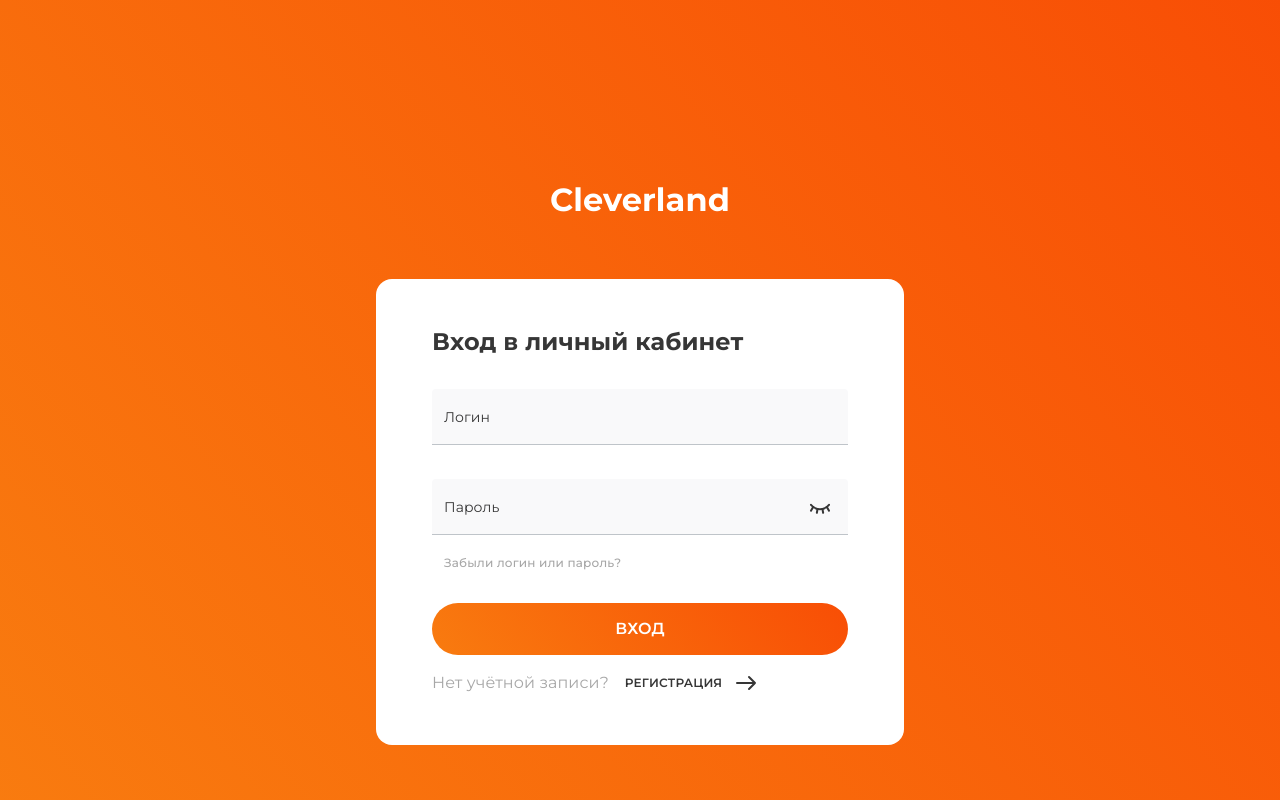
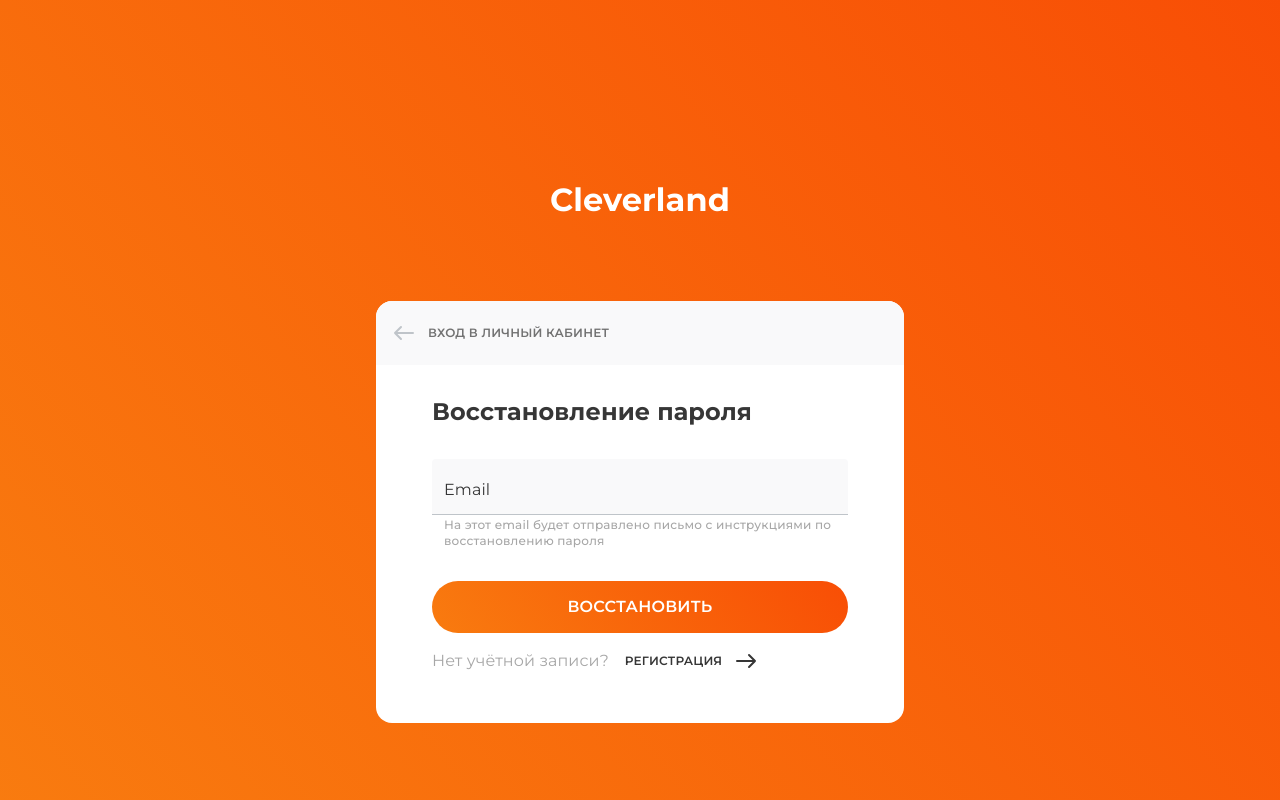
Before and after one commit to ClevertecFrontendLab/Tanya-Lagoida, a React (Create React App) app: page /#/forgot-pass in a window 1280 px wide. Built offline with nearby package versions, Linux system fonts and the light colour scheme.

Commit message:
sprint5: creating reset password form

```diff
--- a/src/authorization/form-component.tsx
+++ b/src/authorization/form-authorization-component.tsx
@@ -45,7 +45,7 @@ type TFormComponentTypes = {
     authorization: MutationTrigger<MutationDefinition<TAuthorizationRequest, BaseQueryFn<string | FetchArgs, unknown, FetchBaseQueryError, { shout?: boolean }, FetchBaseQueryMeta>, never, TAuthorizationResponse, 'userApi'>>
 }
 
-export const FormComponent: React.FC<TFormComponentTypes> = ({authorization, error}) => {
+export const FormAuthorizationComponent: React.FC<TFormComponentTypes> = ({authorization, error}) => {
     const isMobileView = useMediaQuery(`${device.mobileS}`);
     const {register, handleSubmit,  formState: {touchedFields}} = useForm<TAuthorizationRequest>();
     const dispatch = useAppDispatch();
@@ -124,9 +124,11 @@ export const FormComponent: React.FC<TFormComponentTypes> = ({authorization, err
                             </AssistiveTextBox>
                             <AssistiveTextBox>
                                 {error && error.status === 400
-                                    ? <AssistiveTextAllError>
+                                    ? <NavLink to="/forgot-pass">
+                                    <AssistiveTextAllError>
                                         <LabelText variantText="small500">Восстановить?</LabelText>
                                     </AssistiveTextAllError>
+                                    </NavLink>
                                     :
                                     <AssistiveText>
                                         Забыли логин или пароль?
--- a/src/authorization/login-to-personal-account.tsx
+++ b/src/authorization/login-to-personal-account.tsx
@@ -1,7 +1,7 @@
 import React from 'react';
 import {useAuthorizationMutation} from '../services/login-service';
 import {Loader} from '../loader/loader';
-import {FormComponent} from './form-component';
+import {FormAuthorizationComponent} from './form-authorization-component';
 
 export const LoginToPersonalAccount = () => {
     const [authorization, {isLoading, isError, error}] = useAuthorizationMutation();
@@ -10,11 +10,11 @@ export const LoginToPersonalAccount = () => {
     if (isLoading) {
         return <>
              <Loader />
-            <FormComponent authorization={authorization} error={error}/>
+            <FormAuthorizationComponent authorization={authorization} error={error}/>
         </>
     }
 
     return (
-        <FormComponent authorization={authorization} error={error}/>
+        <FormAuthorizationComponent authorization={authorization} error={error}/>
     );
 };
--- a/src/authorization/styles.ts
+++ b/src/authorization/styles.ts
@@ -42,7 +42,12 @@ export const TextFields = styled.div`
     input::placeholder {
         color: transparent;
     }
-
+    input ~ label {
+        letter-spacing: 0.1px;
+        font-size: 16px;
+        font-weight: 400;
+        line-height: 24px;
+    }
     input:focus ~ label,
     input:not(:placeholder-shown) ~ label {
         display: block;
@@ -55,7 +60,6 @@ export const TextFields = styled.div`
         font-weight: 500;
         line-height: 16px;
     }
-
     img {
         cursor: pointer;
         position: absolute;
--- a/src/index.tsx
+++ b/src/index.tsx
@@ -12,8 +12,10 @@ import './index.css';
 import {store} from './store/store';
 import { BookPage } from './pages/components/book-card-page/book-page';
 import {LoginToPersonalAccount} from './authorization/login-to-personal-account';
-import {RegistrationForm} from './registration/registration';
 import {RegistrationContainer} from './registration/registration-container';
+import {
+    PasswordResetContainer
+} from './password-recovery/password-reset-container';
 
 const root = ReactDOM.createRoot(document.getElementById('root') as HTMLElement);
 
@@ -24,7 +26,7 @@ root.render(
                 <Routes>
                     <Route path="/auth" element={<LoginToPersonalAccount/>}/>
                     <Route path="/registration" element={<RegistrationContainer/>}/>
-                    <Route path="/forgot-pass" element={<LoginToPersonalAccount/>}/>
+                    <Route path="/forgot-pass" element={<PasswordResetContainer/>}/>
                     <Route path="/" element={<Layout/>}>
 
                         <Route element={<LayoutMainPage/>}>
--- /dev/null
+++ b/src/pages/images/arrow.tsx
@@ -0,0 +1,12 @@
+import React from 'react';
+
+type TArrowProps = {
+    stroke: string
+}
+
+export const Arrow = ({stroke}: TArrowProps) => (
+    <svg width="24" height="24" viewBox="0 0 24 24" xmlns="http://www.w3.org/2000/svg">
+        <path d="M15 6L21 12M21 12L15 18M21 12H3" stroke={stroke} strokeWidth="2"
+              strokeLinecap="round" strokeLinejoin="round"/>
+    </svg>
+);
--- /dev/null
+++ b/src/password-recovery/password-reset-container.tsx
@@ -0,0 +1,20 @@
+import React from 'react';
+
+import {useRegistrationMutation} from '../services/login-service';
+import {Loader} from '../loader/loader';
+import {PasswordReset} from './password-reset';
+
+export const PasswordResetContainer = () => {
+    const [registration, {isLoading, isError, error}] = useRegistrationMutation();
+
+    if (isLoading) {
+        return <>
+            <Loader />
+            <PasswordReset registration={registration} error={error}/>
+        </>
+    }
+
+    return (
+        <PasswordReset error={error} registration={registration} />
+    );
+};
--- /dev/null
+++ b/src/password-recovery/password-reset.tsx
@@ -0,0 +1,133 @@
+import React from 'react';
+
+import {Navigate, NavLink} from 'react-router-dom';
+import {SubmitHandler, useForm} from 'react-hook-form';
+
+import {ButtonComponent} from '../pages/components/button/button-component';
+import {LabelText} from '../pages/labels/labels';
+import arrow from '../pages/images/arrow.svg';
+import {useMediaQuery} from '../pages/hooks/use-media-query';
+import {device} from '../pages/main/styles';
+
+import {TRegistrationRequest} from '../services/login-service-types';
+import {useAppDispatch} from '../store/store';
+import {
+    AllForm,
+    AssistiveText, AssistiveTextError,
+    BottomFrame,
+    HeaderLogin,
+    InputStyles,
+    LabelBox,
+    Registration,
+    TextFields
+} from '../authorization/styles';
+import {
+    AssistiveTextBoxReset, ButtonAndBottomFrameReset,
+    FormAllContainerPasswordReset,
+    FormBox, FormContainerReset, LoginContainerReset,
+    LoginToPersonalAccount
+} from './styles';
+import {Arrow} from '../pages/images/arrow';
+import {EColors} from '../pages/themes/themes';
+
+type TFormComponentTypes = {
+    error: any
+    registration: any
+}
+
+export const PasswordReset: React.FC<TFormComponentTypes> = ({
+    error,
+    registration
+}) => {
+    const isMobileView = useMediaQuery(`${device.mobileS}`);
+    const dispatch = useAppDispatch();
+    const {
+        register,
+        handleSubmit,
+        formState: { errors }
+    } = useForm<TRegistrationRequest>({mode: 'onTouched'});
+    const onSubmit: SubmitHandler<TRegistrationRequest> = async (data) => {
+        try {
+            const response = await registration(data).unwrap();
+        } catch (error) {
+            console.log(error);
+        }
+    };
+
+    const user = localStorage.getItem('user');
+    if (user) {
+        return <Navigate to="/"/>;
+    }
+
+    return (
+        <AllForm>
+            <LoginContainerReset>
+                <HeaderLogin>
+                    <LabelText
+                        variantText={isMobileView ? 'medium18LS' : 'large'}>Cleverland</LabelText>
+                </HeaderLogin>
+                <FormAllContainerPasswordReset>
+                    <NavLink to="/auth">
+                    <LoginToPersonalAccount>
+                        <Arrow stroke={EColors.GreyBorder}/>
+                        <LabelText
+                            variantText="small500LS">вход в личный кабинет</LabelText>
+                    </LoginToPersonalAccount>
+                    </NavLink>
+                    <FormBox>
+                        <LabelText
+                            variantText="large24">Восстановление пароля</LabelText>
+                        <FormContainerReset
+                            onSubmit={handleSubmit(onSubmit)}>
+                            <TextFields>
+                                <InputStyles
+                                    id="email"
+                                    aria-invalid={errors.email ? "true" : "false"}
+                                    {...register('email', {
+                                        required: true,
+                                        pattern: /^([a-z0-9_-]+\.)*[a-z0-9_-]+@[a-z0-9_-]+(\.[a-z0-9_-]+)*\.[a-z]{2,6}$/i
+                                    })}
+
+                                    placeholder="Email"/>
+                                <LabelBox htmlFor="email">Email</LabelBox>
+                                <AssistiveTextBoxReset>
+                                    {
+                                        errors.email
+                                            ?
+                                            <AssistiveTextError>
+                                                Введите корректный e-mail
+                                            </AssistiveTextError>
+                                            :
+                                            <AssistiveText>
+                                                На этот email  будет отправлено письмо с инструкциями по восстановлению пароля
+                                            </AssistiveText>
+                                    }
+                                </AssistiveTextBoxReset>
+                            </TextFields>
+                            <ButtonAndBottomFrameReset>
+                                <ButtonComponent
+                                    type="submit"
+                                    height={isMobileView ? '40px' : '52px'}
+                                    width={isMobileView ? '255px' : '416px'}
+                                    status="inStock"><LabelText
+                                    variantText={isMobileView ? 'smallLS' : 'medium16LS'}>восстановить</LabelText>
+                                </ButtonComponent>
+                                <BottomFrame>
+                                    <LabelText
+                                        variantText='medium16LH24'>Нет
+                                        учётной записи?</LabelText>
+                                    <NavLink to="/registration">
+                                        <Registration>
+                                            <LabelText variantText="smallLS">Регистрация</LabelText>
+                                            <Arrow stroke={EColors.Inherit}/>
+                                        </Registration>
+                                    </NavLink>
+                                </BottomFrame>
+                            </ButtonAndBottomFrameReset>
+                        </FormContainerReset>
+                    </FormBox>
+                </FormAllContainerPasswordReset>
+            </LoginContainerReset>
+        </AllForm>
+    );
+};
--- /dev/null
+++ b/src/password-recovery/styles.ts
@@ -0,0 +1,70 @@
+import styled from 'styled-components';
+import {EColors} from '../pages/themes/themes';
+import {
+    AssistiveTextBox,
+    ButtonAndBottomFrame,
+    FormAllContainer,
+    FormContainer, LoginContainer
+} from '../authorization/styles';
+import {device} from '../pages/main/styles';
+
+export const LoginToPersonalAccount = styled.div`
+    border-top-left-radius: 16px;
+    border-top-right-radius: 16px;
+    height: 64px;
+    background: ${EColors.LightGrey};
+    width: 528px;
+    text-transform: uppercase;
+    display: flex;
+    align-items: center;
+    gap: 12px;
+    color: ${EColors.DarkGrey};
+    padding-left: 16px;
+    @media screen and ${device.mobileS} {
+       width: 288px;
+    }
+    svg {
+        transform: rotate(180deg);
+        width: 24px;
+        height: 24px;
+    }
+`
+export const FormAllContainerPasswordReset = styled(FormAllContainer)`
+    padding: 0 0 48px;
+    height: 422px;
+    @media screen and ${device.mobileS} {
+        height: 458px;
+    }
+
+`
+export const FormBox = styled.div`
+    display: flex;
+    flex-direction: column;
+    padding: 0 56px;
+    gap: 32px;
+    @media screen and ${device.mobileS} {
+        padding: 0 16px;
+        gap: 20px;
+    }
+`
+export const FormContainerReset = styled(FormContainer)`
+    gap: 32px;
+    @media screen and ${device.mobileS} {
+        gap: 20px;
+    }
+`
+export const AssistiveTextBoxReset = styled(AssistiveTextBox)`
+    height: 32px;
+    @media screen and ${device.mobileS} {
+        height: 48px;
+    }
+`
+export const ButtonAndBottomFrameReset = styled(ButtonAndBottomFrame)`
+    margin-top: 0;
+`
+export const LoginContainerReset = styled(LoginContainer)`
+    gap: 81px;
+    @media screen and ${device.mobileS} {
+        gap: 11px;
+    }
+`
--- a/src/registration/step-one.tsx
+++ b/src/registration/step-one.tsx
@@ -122,7 +122,7 @@ export const StepOne: React.FC<TFormComponentTypes> = ({
                             height={isMobileView ? '40px' : '52px'}
                             width={isMobileView ? '255px' : '416px'}
                             status="inStock"><LabelText
-                            variantText={isMobileView ? 'smallLS' : 'medium16LS'}>последний
+                            variantText={isMobileView ? 'smallLS' : 'medium16LS'}>следующий
                             шаг</LabelText>
                         </ButtonComponent>
                         :
--- a/src/registration/step-three.tsx
+++ b/src/registration/step-three.tsx
@@ -81,7 +81,7 @@ export const StepThree: React.FC<TFormComponentTypes> = ({
                     {...register('email', {
                         required: true,
                         minLength: 20,
-                        pattern: /^.*[A-ZА-ЯЁ]+.*\d+|.*\d+.*[A-ZА-ЯЁ]+$/
+                        pattern: /^([a-z0-9_-]+\.)*[a-z0-9_-]+@[a-z0-9_-]+(\.[a-z0-9_-]+)*\.[a-z]{2,6}$/i
                     })}
                     placeholder="E-mail"/>
                 <LabelBox htmlFor="email">E-mail</LabelBox>
```
